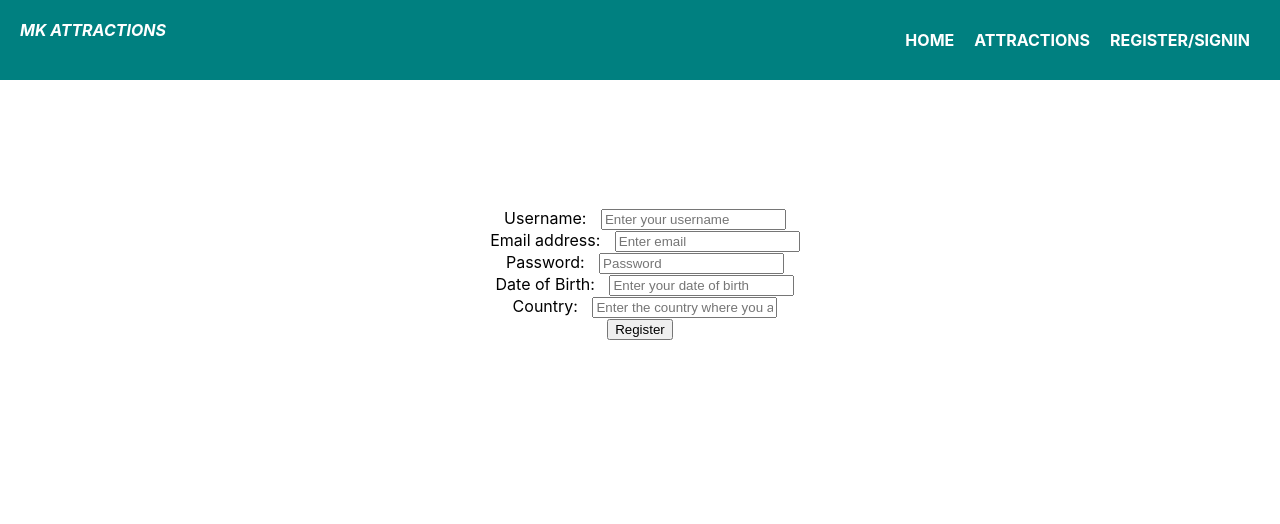
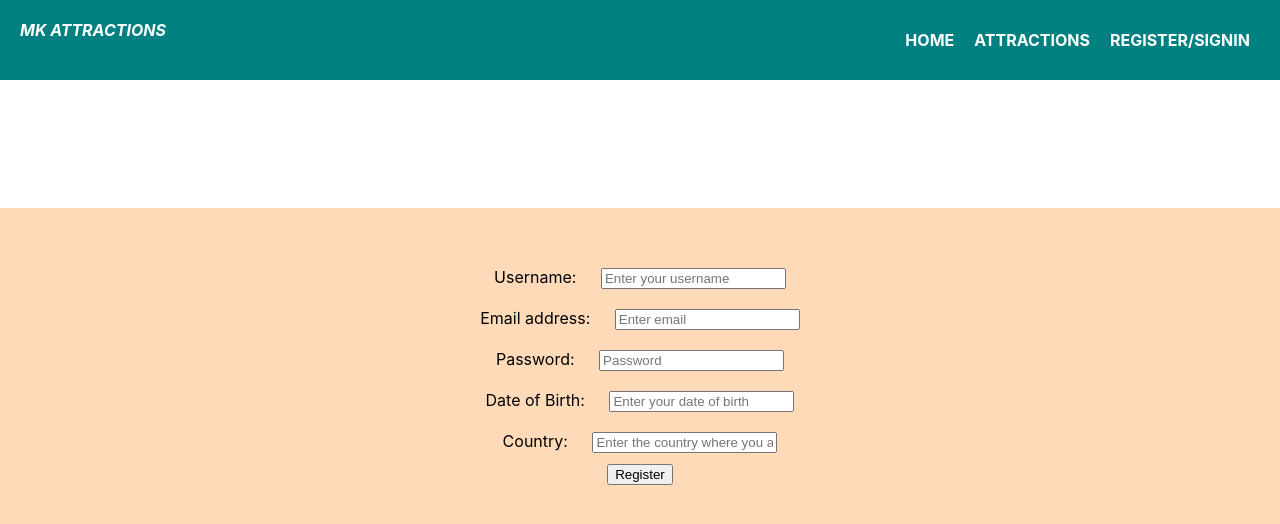
Before and after one commit to hannahro15/Django-React-With-Me-Project, a React (Create React App) app in the folder frontend/reactapp/: page /register in a window 1280 px wide. Shown: the top 524 px of the page. Built offline with nearby package versions, Linux system fonts and the light colour scheme.

Commit message:
Add some styling to the registration and login pages

```diff
--- a/frontend/reactapp/package.json
+++ b/frontend/reactapp/package.json
@@ -7,6 +7,8 @@
     "@testing-library/jest-dom": "^6.8.0",
     "@testing-library/react": "^16.3.0",
     "@testing-library/user-event": "^13.5.0",
+    "axios": "^1.12.1",
+    "bootstrap": "^5.3.8",
     "react": "^19.1.1",
     "react-bootstrap": "^2.10.10",
     "react-dom": "^19.1.1",
--- a/frontend/reactapp/src/pages/register-signin/Register.css
+++ b/frontend/reactapp/src/pages/register-signin/Register.css
@@ -0,0 +1,22 @@
+ form {
+    background-color: peachpuff;
+ }
+
+ .register {
+    text-align: center;
+    margin-top: 10%;
+    min-height: 100vh;
+    padding-top: 50px;
+}
+
+.form-label {
+    padding: 10px;
+}
+
+.form-control {
+    margin: 5px;
+}
+
+.form-group {
+    margin-bottom: 20px;
+}
--- a/frontend/reactapp/src/pages/register-signin/Register.jsx
+++ b/frontend/reactapp/src/pages/register-signin/Register.jsx
@@ -3,9 +3,10 @@ import Form from 'react-bootstrap/Form';
 import './Register.css'
 
 function Register() {
+
     return (
     <Form className="register">
-      <Form.Group className="mb-3" controlId="formBasicEmail">
+      <Form.Group className="mb-10" controlId="formBasicEmail">
         <Form.Label className="form-label">Username: </Form.Label>
         <Form.Control type="name" placeholder="Enter your username" required/>
       </Form.Group>
--- a/frontend/reactapp/src/pages/register-signin/Sign-in.css
+++ b/frontend/reactapp/src/pages/register-signin/Sign-in.css
@@ -1,8 +1,18 @@
-.signin, .register {
+.signin {
     text-align: center;
     margin-top: 10%;
+    background-color: peachpuff;
+    min-height: 100vh;
 }
 
 .form-label {
     padding: 10px;
 }
+
+.form-control {
+    margin: 10px;
+}
+
+.form-group {
+    margin-bottom: 20px;
+}
```
Also changed, not shown: frontend/reactapp/src/pages/register-signin/Sign-in.jsx (indentation only), 1 other file (tests, documents, lock files or other folders).
